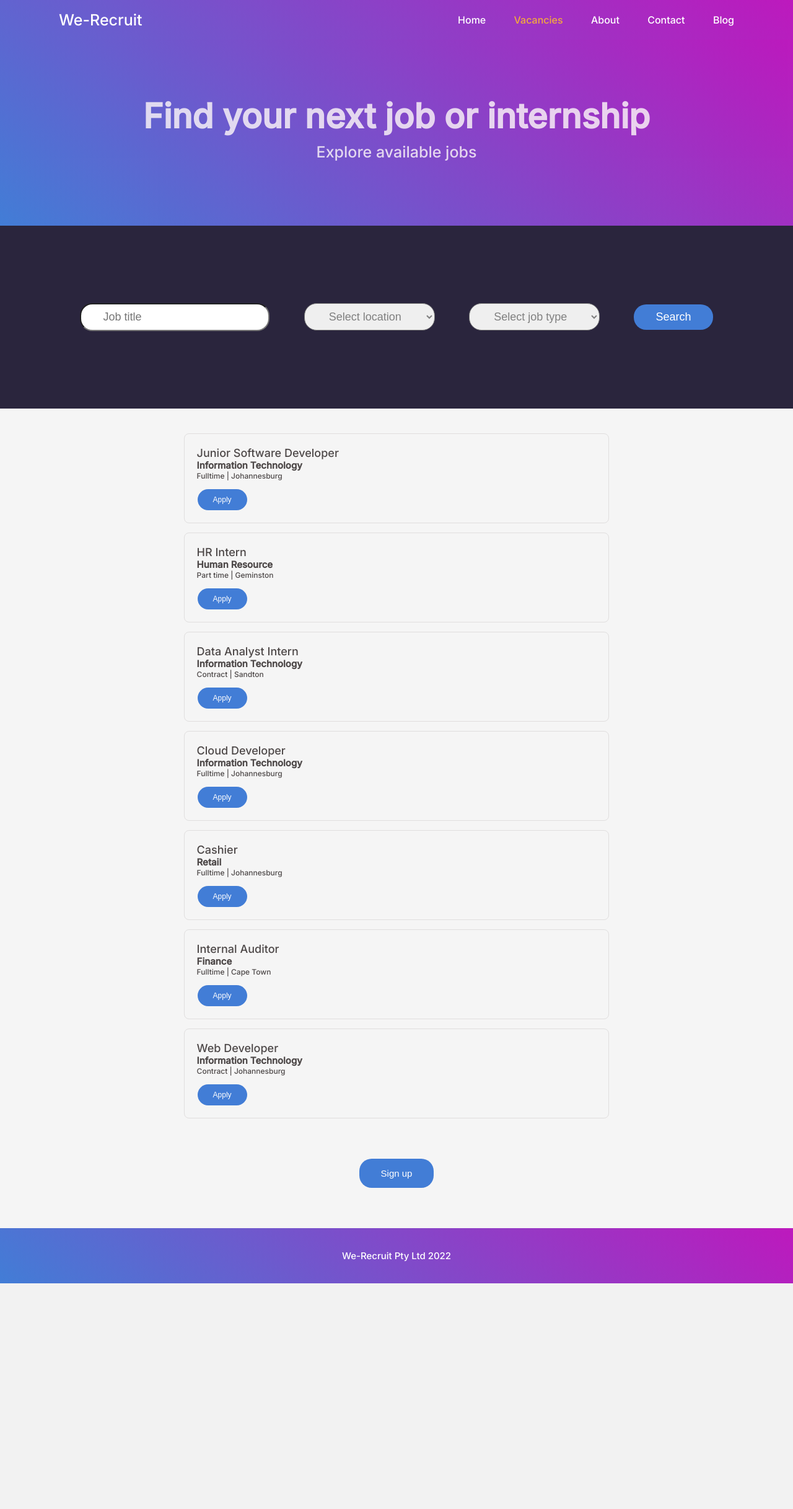
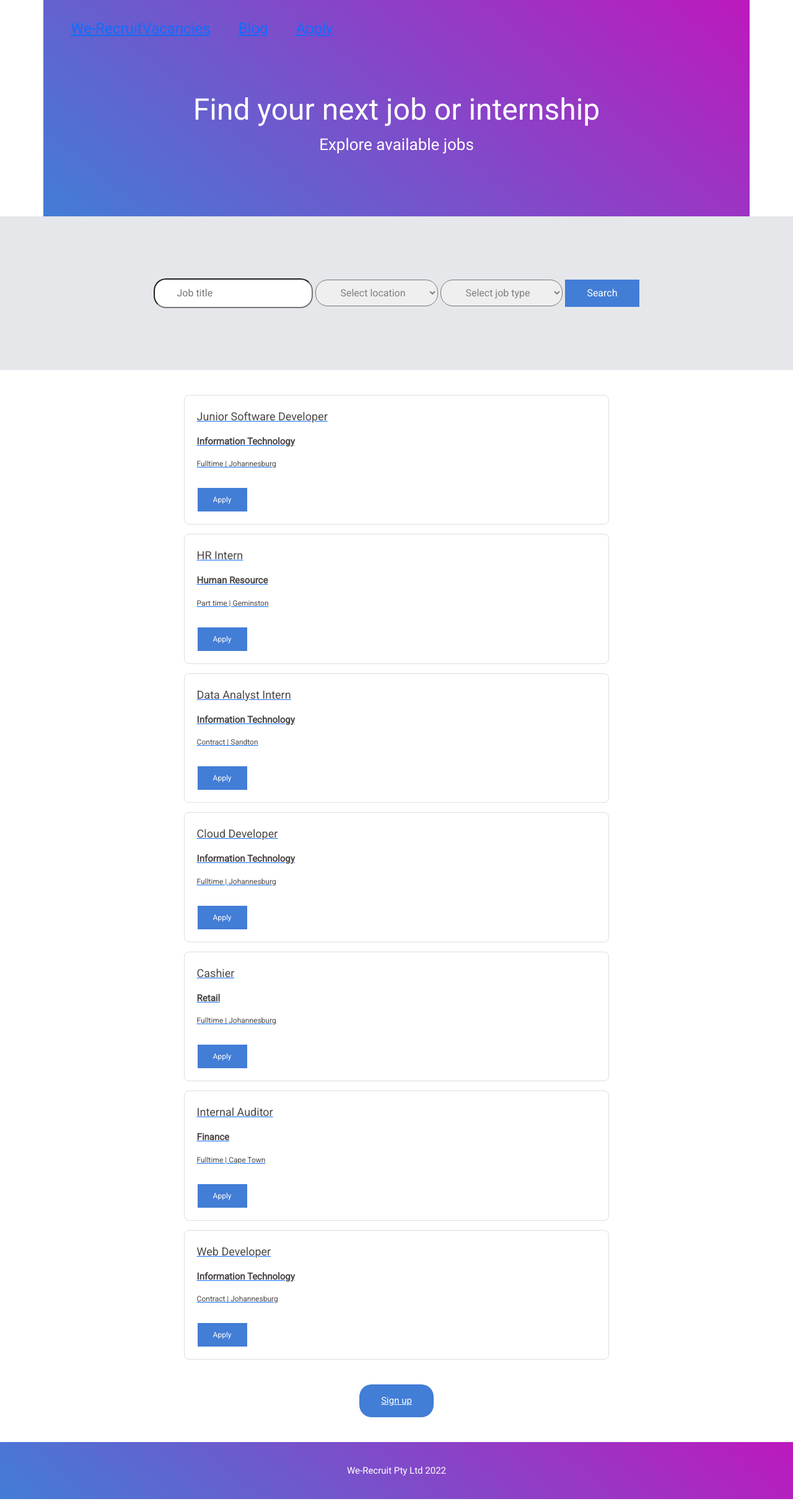
Before and after one commit to phiwe-saba/We-Recruit-website, a PHP site: page /vacancies.html in a window 1280 px wide. Shown: the whole page at 62% size. Before the commit the page ends 2070 px from the top, so only its background shows below. Run offline with PHP 8.4, Linux system fonts and the light colour scheme.

Commit message:
changed the layout for the vacancies page.

```diff
--- a/styles/vac-styles.css
+++ b/styles/vac-styles.css
@@ -1,134 +1,62 @@
 *{
-    margin:0;
-    padding:0;
+    font-family: 'Roboto', sans-serif;
     box-sizing: border-box;
 }
 
-html, body{
-    box-sizing:border-box;
-    width:100%;
-}
-
 body{
-    font-size:20px;
-    font-family:Inter, sans-serif;
-    background-color: whitesmoke;
     margin:0px;
 }
 
-/*Navigation bar*/
+.navbar ul{
+    display:flex;
+    /*justify-content: center;*/
+}
+
+.container{
+    padding:20px;
+    background-image: linear-gradient(40deg,rgb(66, 125, 214), rgb(189, 25, 189));
+    overflow:hidden;
+}
+
 ul{
-    list-style:none;
+    list-style: none;
+    font-size: 24px;
+    color:white;
 }
 
 a{
-    text-decoration:none;
+    text-decoration: none;
+    color: white;
 }
 
-.header-container{
-    max-width:1120px;
-    margin:auto;
+#header-logo{
+    align-items: flex-start;
+    flex: 2;
 }
 
-.row{
-    display:flex;
-    flex-wrap:wrap;
+#header-links{
+    padding-right: 45px;
+    align-items: flex-end;
 }
 
-.align-items-center{
-    align-items:center;
+/* Header Section */
+.header-section{
+    text-align:center;
+    padding:60px;
+    color: white;
 }
 
-.justify-content-between{
-    justify-content: space-between;
+.header-section h1{
+    font-size: 48px;
 }
 
-.header{
-    padding: 12px 0;
-}
-
-.header .logo,
-.header .nav{
-    padding:0 15px;
-}
-
-.header .logo a{
-    color: #ffffff;
-    font-size:25px;
-}
-
-.header .nav ul li{
-	display: inline-block;
-	margin-left: 40px;
-}
-
-.header .nav ul li a{
-	display: block;
-	font-size: 16px;
-	text-transform: capitalize;
-	color: #ffffff;
-	padding: 10px 0;
-	transition: all 0.5s ease;
-}
-
-.header .nav ul li a.active,
-.header .nav ul li a:hover{
-	color: #f3a93d;
-}
-.nav-toggler{
-	height: 34px;
-	width: 44px;
-	background-color: #ffffff;
-	border-radius: 4px;
-	cursor: pointer;
-	border:none;
-	display: none;
-	margin-right: 15px;
-}
-.nav-toggler:focus{
-	outline: none;
-	box-shadow: 0 0 15px rgba(255,255,255,0.5);
-}
-.nav-toggler span{
-    height: 2px;
-    width: 20px;
-    background-color: var(--color-1);
-    display: block;
-    margin:auto;
-    position: relative;
-    transition: all 0.3s ease;
-}
-.nav-toggler.active span{
-	background-color: transparent;
-}
-.nav-toggler span::before,
-.nav-toggler span::after{
-	content: '';
-	position: absolute;
-	left:0;
-	top:0;
-	width: 100%;
-	height: 100%;
-	background-color: var(--color-1);
-	transition: all 0.3s ease;
-}
-.nav-toggler span::before{
-	transform: translateY(-6px);
-}
-.nav-toggler.active span::before{
-	transform: rotate(45deg);
-}
-.nav-toggler span::after{
-	transform: translateY(6px);
-}
-.nav-toggler.active span::after{
-	transform: rotate(135deg);
+.header-section p{
+    font-size: 26px;
 }
 
 /*Showcase*/
 .vac-showcase{
     min-height:300px;
-    /*background:url(../images/recruit.jpg) no-repeat 0 -50px;*/
     background-image: linear-gradient(40deg,rgb(66, 125, 214), rgb(189, 25, 189));
     opacity: 0.8;
     color:rgb(255, 249, 249);
@@ -154,8 +82,7 @@ a{
 
 /**Search bar*/
 .search-bar{
-    min-height:250px;
-    background-color: rgb(42, 37, 61);
+    background-color: #E5E7EB;
     padding:100px;
 }
 .content-bar{
@@ -180,7 +107,7 @@ input, select, button{
 }
 
 /**Boxes*/
-.container{
+.job-container{
     margin-left:10%;
     margin-right:10%;
 }
@@ -256,8 +183,6 @@ input, select, button{
     background-image: linear-gradient(40deg,rgb(66, 125, 214), rgb(189, 25, 189));
 }
 
-
-
 /*Page footer*/
 footer p{
     text-align: center;
@@ -267,75 +192,6 @@ footer p{
     margin-top:15px;
     color:white;
 }
-
-
-
-
-
-
-
-
-
-
-
-
-
-
-
-
-
-
-
-
-
-
-
-
-
-
-
-
-
-
-
-
-
-
-
-
-
-
-
-
-
-
-
-
-
-
-
-
-
-
-
-
-
-
-
-
-
-
-
-
-
-
-
-
-
-
-
-
-
 
 /*Media Queries*/
 @media(max-width:991px){
--- a/vacancies.html
+++ b/vacancies.html
@@ -4,39 +4,31 @@
     <meta charset="UTF-8">
     <meta http-equiv="X-UA-Compatible" content="IE=edge">
     <meta name="viewport" content="width=device-width, initial-scale=1.0">
-    <link rel="icon" type="image/x-icon" href="./images/logo.png">
+    <!--<link rel="icon" type="image/x-icon" href="./images/logo.png">
     <link rel="stylesheet" href="./styles/vac-styles.css">
     <link rel="preconnect" href="https://fonts.googleapis.com">
     <link rel="preconnect" href="https://fonts.gstatic.com" crossorigin>
-    <link href="https://fonts.googleapis.com/css2?family=Inter:wght@500&display=swap" rel="stylesheet">
+    <link href="https://fonts.googleapis.com/css2?family=Inter:wght@500&display=swap" rel="stylesheet">-->
+    <link rel="stylesheet" href="./styles/vac-styles.css">
+    <link href="https://cdn.jsdelivr.net/npm/bootstrap@5.2.0-beta1/dist/css/bootstrap.min.css" rel="stylesheet" integrity="sha384-0evHe/X+R7YkIZDRvuzKMRqM+OrBnVFBL6DOitfPri4tjfHxaWutUpFmBp4vmVor" crossorigin="anonymous">
+    <link rel="preconnect" href="https://fonts.googleapis.com">
+    <link rel="preconnect" href="https://fonts.gstatic.com" crossorigin>
+    <link href="https://fonts.googleapis.com/css2?family=Roboto&display=swap" rel="stylesheet">
     <title>We-Recruit | Vacancies</title>
 </head>
 <body>
-    <div class="content">
-        <header class="header">
-            <div class="header-container">
-                <div class="row align-items-center justify-content-between">
-                    <div class="logo">
-                        <a href="index.html">We-Recruit</a>
-                    </div>
-                    <button type="button" class="nav-toggler">
-                        <span></span>
-                    </button>
-                    <nav class="nav">
-                        <ul>
-                            <li><a href="index.html" >Home</a></li>
-                            <li><a href="vacancies.html" class="active">Vacancies</a></li>
-                            <li><a href="about.html">About</a></li>
-                            <li><a href="contact.html">Contact</a></li>
-                            <li><a href="blog.html">Blog</a></li>
-                        </ul>
-                    </nav>
-                </div>
-            </div>
-        </header>
+    <div class="container">
+        <nav class="navbar">
+            <ul>
+                <li id="header-logo"><a href="./main.html">We-Recruit</a></li>
+                <li id="header-links"><a href="vacancies.html">Vacancies</a></li>
+                <li id="header-links"><a href="blog.html">Blog</a></li>
+                <li id="header-links"><a href="signup.html">Apply</a></li>
+            </ul>
+        </nav>
 
-        <div class="vac-showcase">
-            <h2>Find your next job or internship</h2>
+        <div class="header-section">
+            <h1>Find your next job or internship</h1>
             <p>Explore available jobs</p>
         </div>
     </div>
@@ -61,8 +53,7 @@
 
         </div>
     </div>
-
-    <div class="container">
+    <div class="job-container">
         <div class="vac-search">
             <div class="boxes">
                 <div class="box">
```
Also changed, not shown: main.html (+22 -12 lines), styles/main.css (+64 -4 lines).
